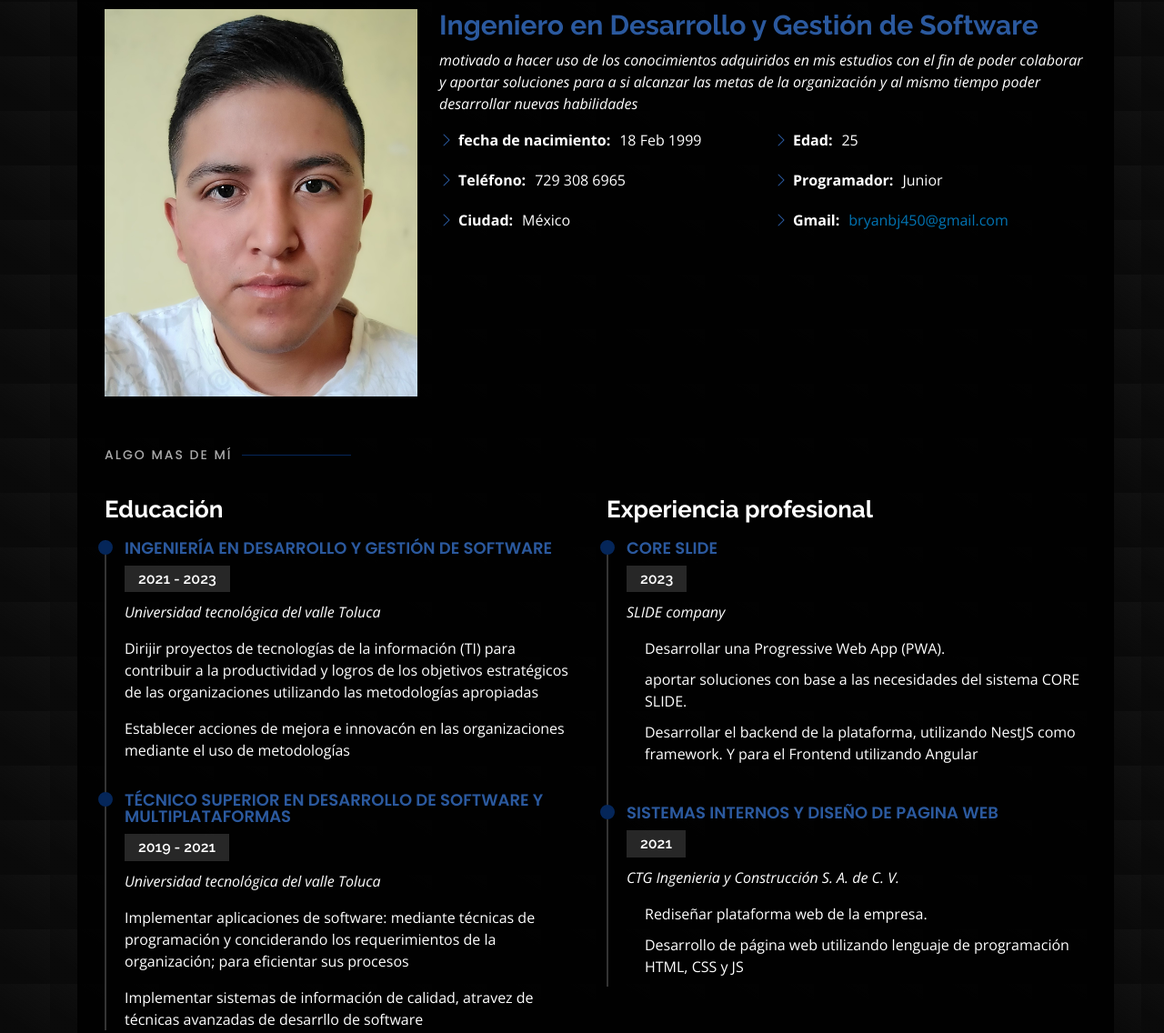
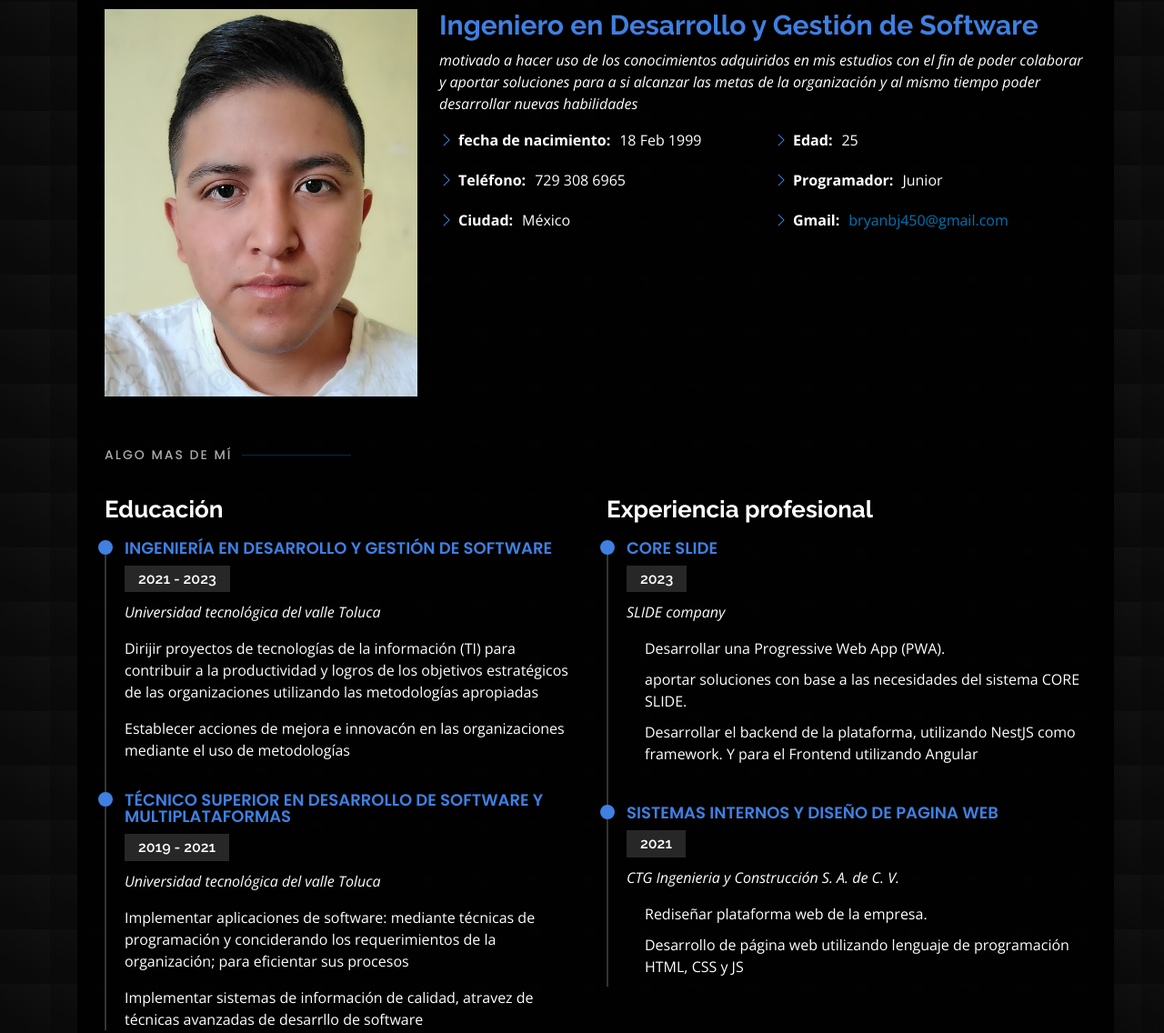
Before and after one commit to Bryanlom45/Bryanlom45, a plain HTML site: page index.html in a window 1280 px wide. Shown: the part 953-2089 px from the top of the page at 91% size. Drawn offline with nearby package versions, Linux system fonts and the light colour scheme.

Commit message:
color titulos

```diff
--- a/assets/css/style.css
+++ b/assets/css/style.css
@@ -358,7 +358,7 @@ body {
   .about-me .content h3 {
     font-weight: 700;
     font-size: 30px;
-    color: #2b599e;
+    color: #3f80e0;
   }
 
   .about-me .content ul {
@@ -379,7 +379,7 @@ body {
   .about-me .content ul i {
     font-size: 16px;
     margin-right: 5px;
-    color: #2b599e;
+    color: #3f80e0;
     line-height: 0;
   }
 
@@ -411,7 +411,7 @@ body {
     font-weight: 600;
     text-transform: uppercase;
     font-family: "Poppins", sans-serif;
-    color:  #2b599e;
+    color:  #3f80e0;
     margin-bottom: 10px;
   }
 
@@ -444,8 +444,8 @@ body {
     border-radius: 50px;
     left: -9px;
     top: 0;
-    background:  #052659;
-    border: 2px solid  #052659;
+    background:  #3f80e0;
+    border: 2px solid  #3f80e0;
   }
 
   /*--------------------------------------------------------------
```
